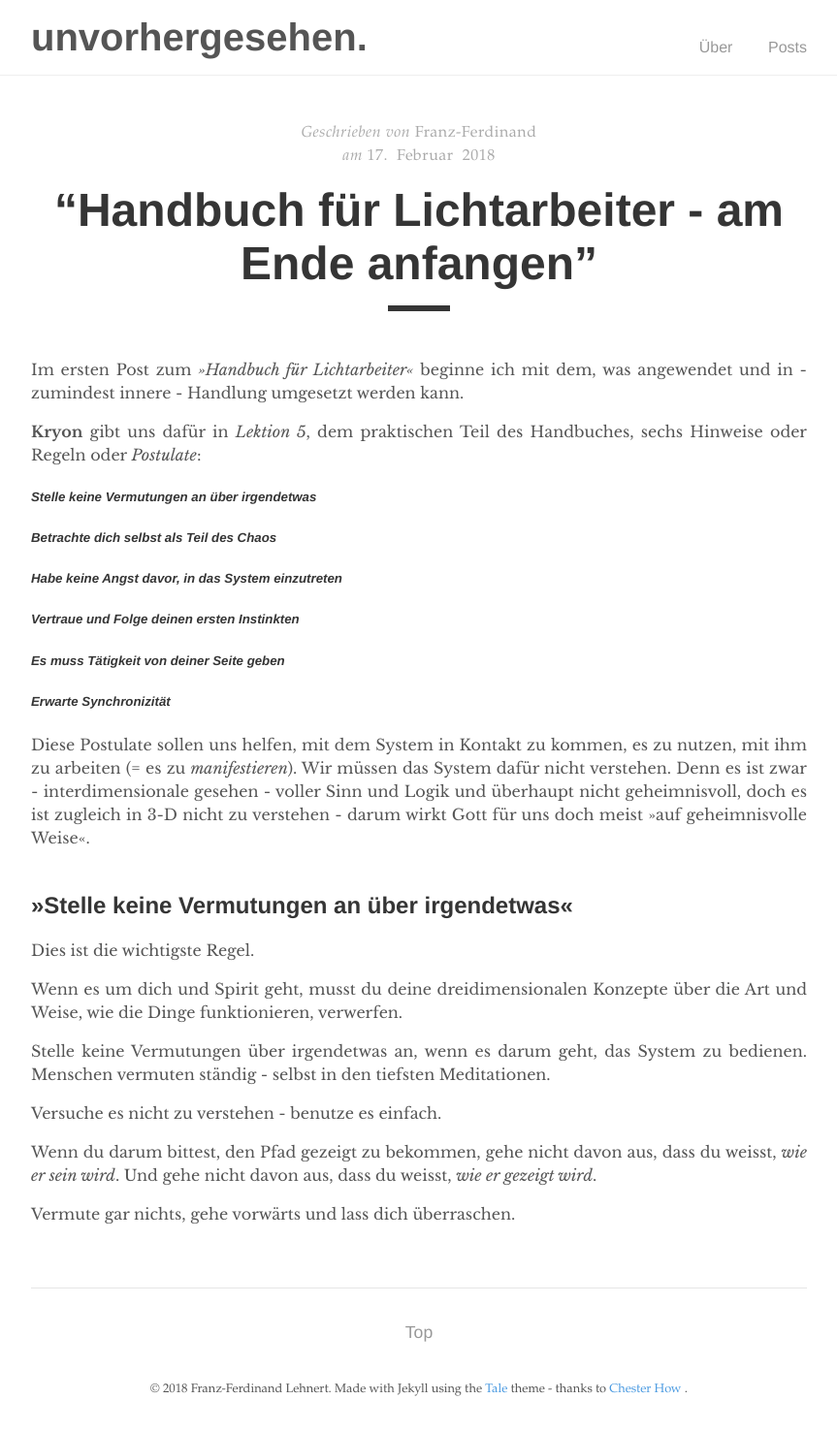
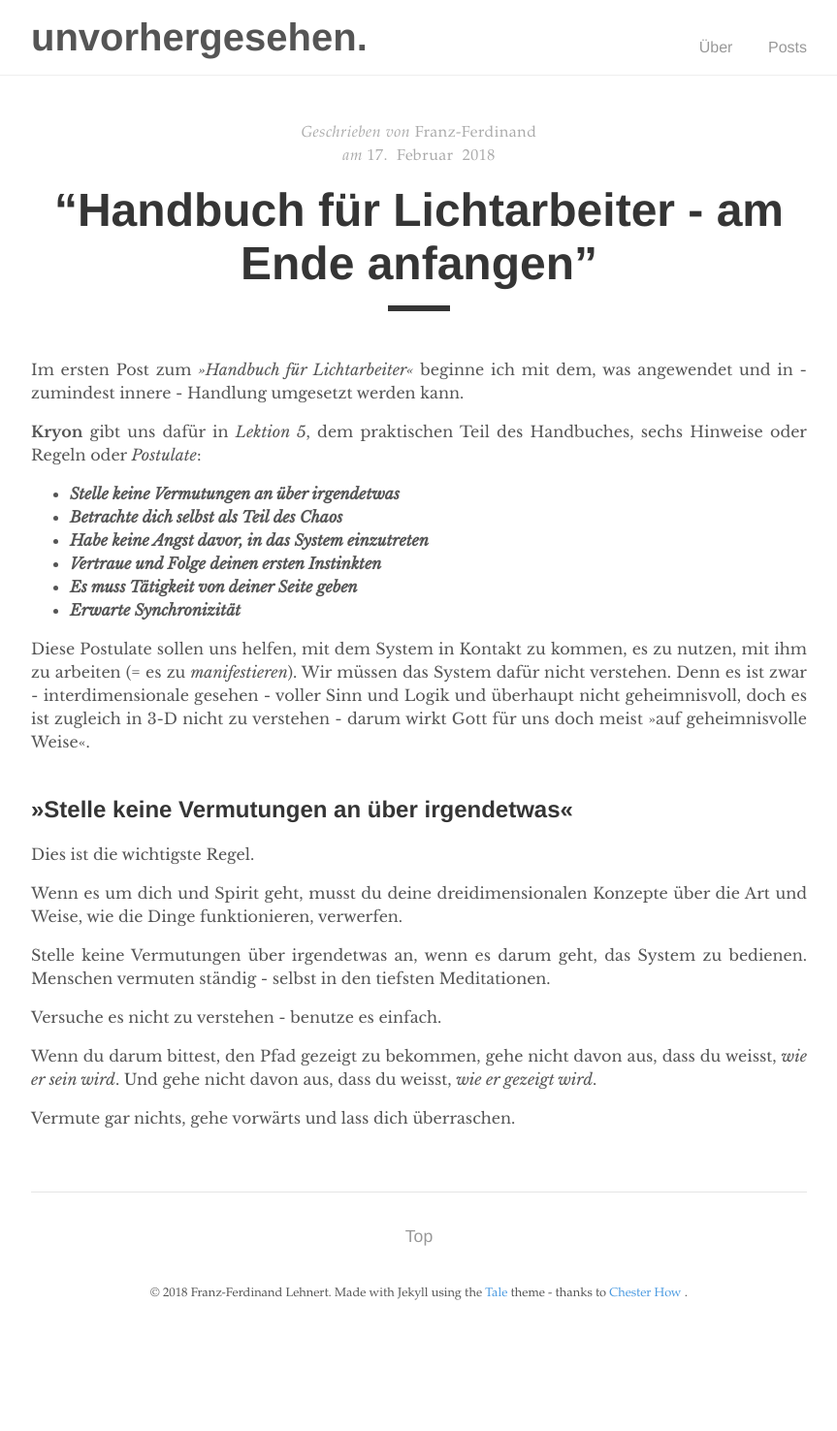
Before and after one commit to unvorhergesehen/unvorhergesehen.github.io, a Jekyll site: the page built from _posts/2018-02-17-hfl-anfang-am-ende.md, in a window 1280 px wide. Shown: the whole page at 97% size, without its empty margins (208-1071 px from the left). Built offline with Jekyll 4.4.1, drawn with Linux system fonts in a browser that asks for light colours; after the commit the page ends 1377 px from its top, so only the background shows below that.

```diff
--- a/_posts/2018-02-17-hfl-anfang-am-ende.md
+++ b/_posts/2018-02-17-hfl-anfang-am-ende.md
@@ -8,12 +8,12 @@ Im ersten Post zum _»Handbuch für Lichtarbeiter«_ beginne ich mit dem, was an
 
 **Kryon** gibt uns dafür in _Lektion 5_, dem praktischen Teil des Handbuches, sechs Hinweise oder Regeln oder _Postulate_:
 
-##### _Stelle keine Vermutungen an über irgendetwas_
-##### _Betrachte dich selbst als Teil des Chaos_
-##### _Habe keine Angst davor, in das System einzutreten_
-##### _Vertraue und Folge deinen ersten Instinkten_
-##### _Es muss Tätigkeit von deiner Seite geben_
-##### _Erwarte Synchronizität_
+* **_Stelle keine Vermutungen an über irgendetwas_**
+* **_Betrachte dich selbst als Teil des Chaos_**
+* **_Habe keine Angst davor, in das System einzutreten_**
+* **_Vertraue und Folge deinen ersten Instinkten_**
+* **_Es muss Tätigkeit von deiner Seite geben_**
+* **_Erwarte Synchronizität_**
 
 Diese Postulate sollen uns helfen, mit dem System in Kontakt zu kommen, es zu nutzen, mit ihm zu arbeiten (= es zu _manifestieren_). Wir müssen das System dafür nicht verstehen. Denn es ist zwar - interdimensionale gesehen - voller Sinn und Logik und überhaupt nicht geheimnisvoll, doch es ist zugleich in 3-D nicht zu verstehen - darum wirkt Gott für uns doch meist »auf geheimnisvolle Weise«.
 <br>
```
